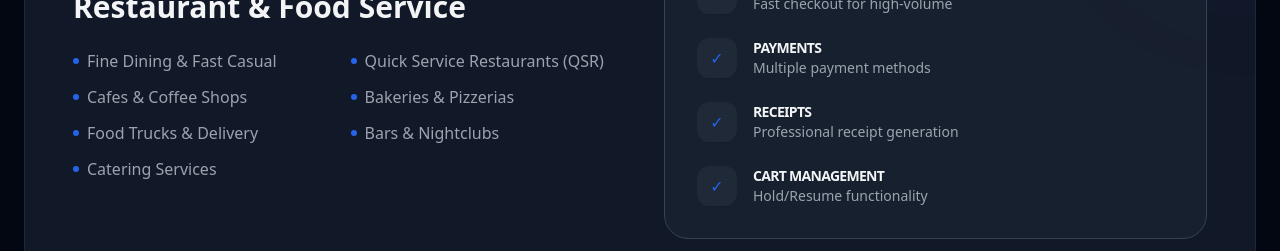
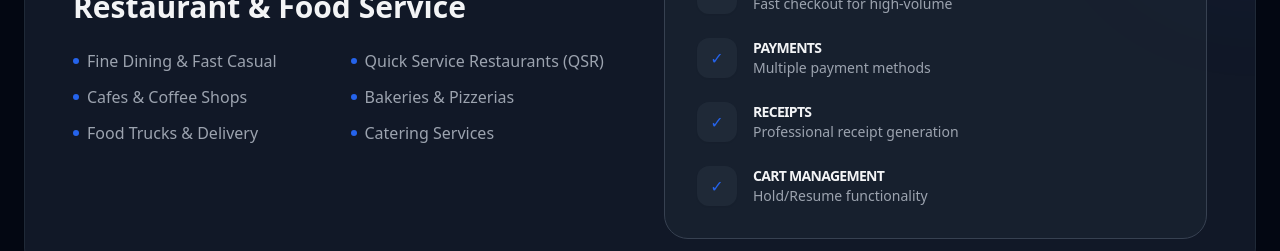
Before and after one commit to Silverado313/gpos, a React (Vite) app: page /purpose in a window 1280 px wide. Shown: the part 1120-1371 px from the top of the page. Built offline with nearby package versions, Linux system fonts and the light colour scheme; no server answers.

Commit message:
feat: Add Purpose page and integrate PWA functionality with a new service worker.

```diff
--- a/dev-dist/sw.js
+++ b/dev-dist/sw.js
@@ -79,7 +79,7 @@ define(['./workbox-5a5d9309'], (function (workbox) { 'use strict';
    */
   workbox.precacheAndRoute([{
     "url": "index.html",
-    "revision": "0.uhebbir5u78"
+    "revision": "0.v0pva375qrc"
   }], {});
   workbox.cleanupOutdatedCaches();
   workbox.registerRoute(new workbox.NavigationRoute(workbox.createHandlerBoundToURL("index.html"), {
--- a/src/pages/public/Purpose.jsx
+++ b/src/pages/public/Purpose.jsx
@@ -41,7 +41,6 @@ export default function Purpose() {
                 "Cafes & Coffee Shops",
                 "Bakeries & Pizzerias",
                 "Food Trucks & Delivery",
-                "Bars & Nightclubs",
                 "Catering Services"
             ],
             advantages: [
```
Also changed, not shown: 1 other file (tests, documents, lock files or other folders).
